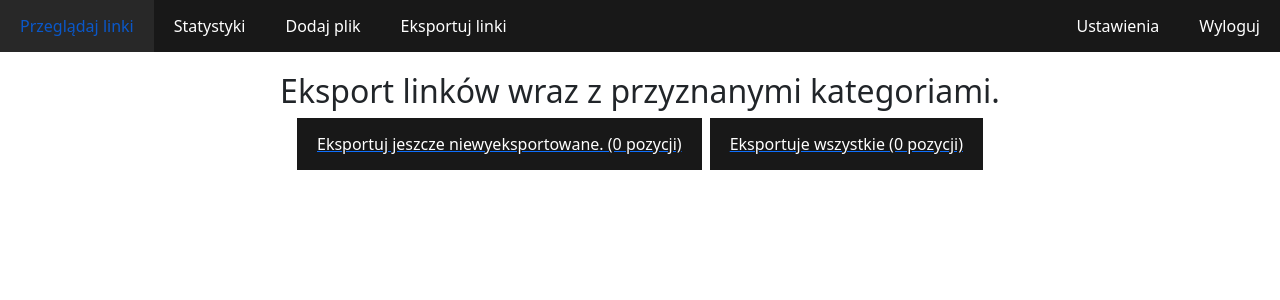
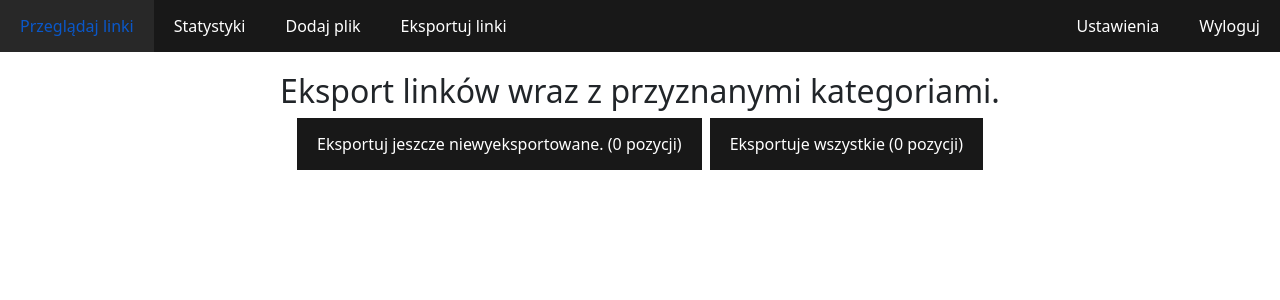
Before and after one commit to pggPL/zpp, a Django app: page /export/ in a window 1280 px wide. Shown: the top 300 px of the page. Run offline with Django 4.2, Linux system fonts and the light colour scheme; the visitor is signed in with stand-in values (Sample User, id 1); data that the repository does not hold is empty; some libraries are stand-ins or nearby versions.

Commit message:
Fixed link CSS issue

```diff
--- a/templates/app_main/export.html
+++ b/templates/app_main/export.html
@@ -8,12 +8,12 @@
     </div>
 
     <div class="d-flex justify-content-center">
-        <a href="{% url 'export_file' %}">
+        <a href="{% url 'export_file' %}" class="text-decoration-none">
         <button onclick="" class = "me-2">
             Eksportuj jeszcze niewyeksportowane. ({{ with_categories_not_exported_count }} pozycji)
         </button>
         </a>
-        <a href="{% url 'export_file' %}?type=all">
+        <a href="{% url 'export_file' %}?type=all" class="text-decoration-none">
         <button> Eksportuje wszystkie ({{ with_categories_count }} pozycji) </button>
         </a>
     </div>
```
